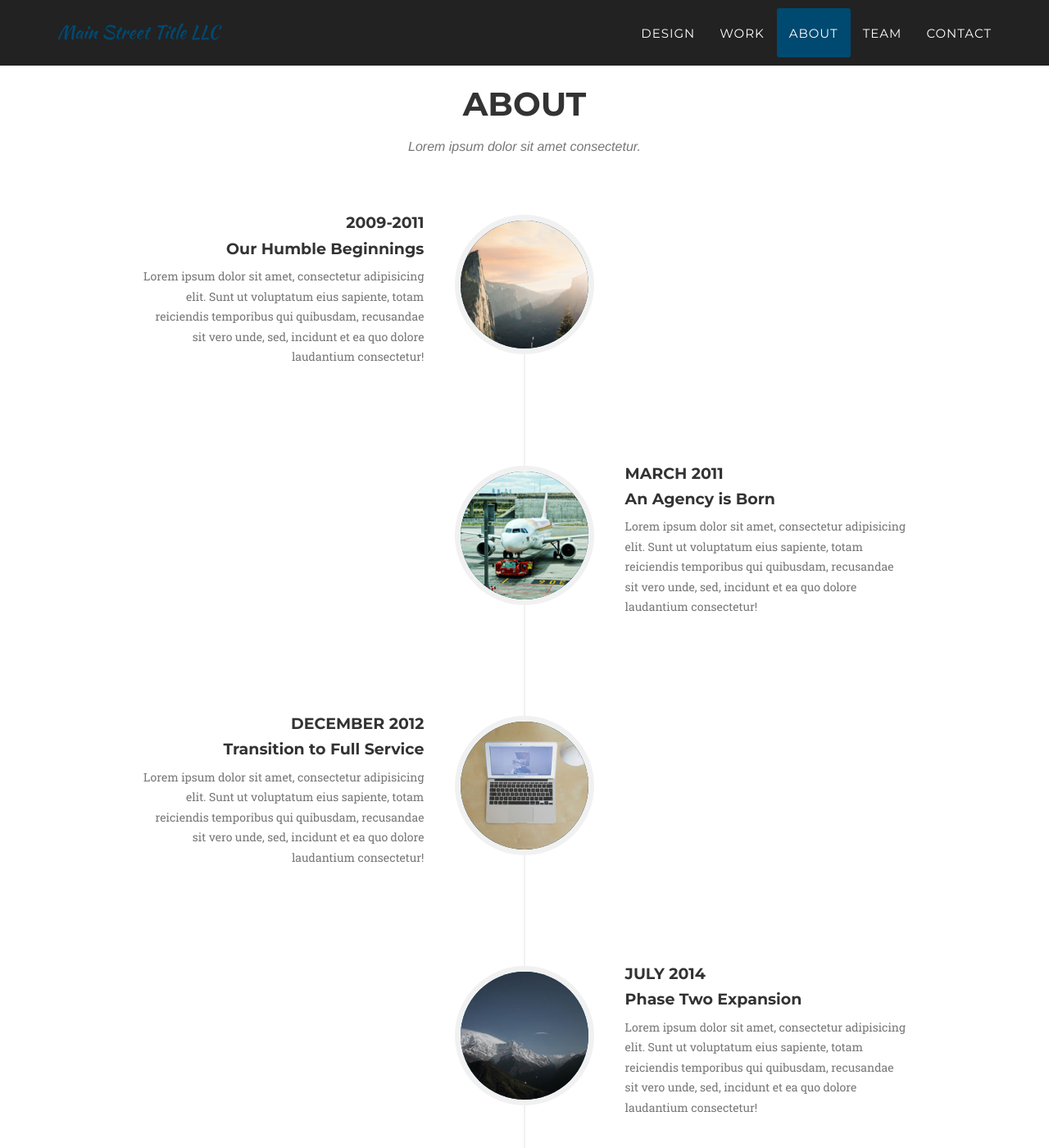
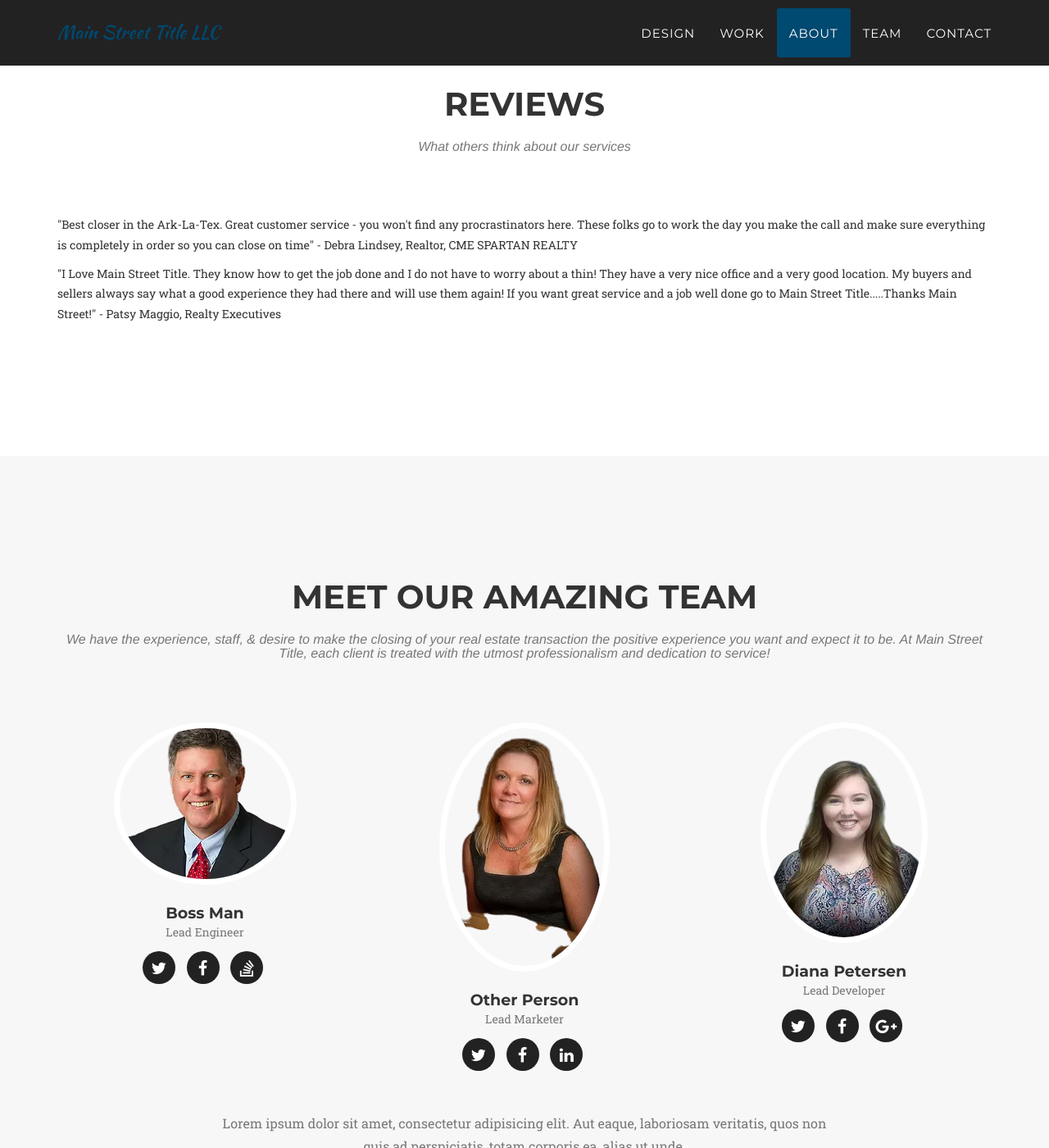
Before and after one commit to MainStreetTitleDeveloper/mainstreettitledeveloper.github.io, a Jekyll site: the page built from index.html, in a window 1280 px wide and 1400 px high, scrolled down 2618 px. Shown: the whole window at 82% size. Built offline with Jekyll 4.4.1, drawn with Linux system fonts in a browser that asks for light colours; some web fonts are replaced.

Commit message:
Update about.html

```diff
--- a/_includes/about.html
+++ b/_includes/about.html
@@ -3,77 +3,14 @@
         <div class="container">
             <div class="row">
                 <div class="col-lg-12 text-center">
-                    <h2 class="section-heading">About</h2>
-                    <h3 class="section-subheading text-muted">Lorem ipsum dolor sit amet consectetur.</h3>
+                    <h2 class="section-heading">Reviews</h2>
+                    <h3 class="section-subheading text-muted">What others think about our services</h3>
                 </div>
             </div>
             <div class="row">
                 <div class="col-lg-12">
-                    <ul class="timeline">
-                        <li>
-                            <div class="timeline-image">
-                                <img class="img-circle img-responsive" src="img/about/1.jpg" alt="">
-                            </div>
-                            <div class="timeline-panel">
-                                <div class="timeline-heading">
-                                    <h4>2009-2011</h4>
-                                    <h4 class="subheading">Our Humble Beginnings</h4>
-                                </div>
-                                <div class="timeline-body">
-                                    <p class="text-muted">Lorem ipsum dolor sit amet, consectetur adipisicing elit. Sunt ut voluptatum eius sapiente, totam reiciendis temporibus qui quibusdam, recusandae sit vero unde, sed, incidunt et ea quo dolore laudantium consectetur!</p>
-                                </div>
-                            </div>
-                        </li>
-                        <li class="timeline-inverted">
-                            <div class="timeline-image">
-                                <img class="img-circle img-responsive" src="img/about/2.jpg" alt="">
-                            </div>
-                            <div class="timeline-panel">
-                                <div class="timeline-heading">
-                                    <h4>March 2011</h4>
-                                    <h4 class="subheading">An Agency is Born</h4>
-                                </div>
-                                <div class="timeline-body">
-                                    <p class="text-muted">Lorem ipsum dolor sit amet, consectetur adipisicing elit. Sunt ut voluptatum eius sapiente, totam reiciendis temporibus qui quibusdam, recusandae sit vero unde, sed, incidunt et ea quo dolore laudantium consectetur!</p>
-                                </div>
-                            </div>
-                        </li>
-                        <li>
-                            <div class="timeline-image">
-                                <img class="img-circle img-responsive" src="img/about/3.jpg" alt="">
-                            </div>
-                            <div class="timeline-panel">
-                                <div class="timeline-heading">
-                                    <h4>December 2012</h4>
-                                    <h4 class="subheading">Transition to Full Service</h4>
-                                </div>
-                                <div class="timeline-body">
-                                    <p class="text-muted">Lorem ipsum dolor sit amet, consectetur adipisicing elit. Sunt ut voluptatum eius sapiente, totam reiciendis temporibus qui quibusdam, recusandae sit vero unde, sed, incidunt et ea quo dolore laudantium consectetur!</p>
-                                </div>
-                            </div>
-                        </li>
-                        <li class="timeline-inverted">
-                            <div class="timeline-image">
-                                <img class="img-circle img-responsive" src="img/about/4.jpg" alt="">
-                            </div>
-                            <div class="timeline-panel">
-                                <div class="timeline-heading">
-                                    <h4>July 2014</h4>
-                                    <h4 class="subheading">Phase Two Expansion</h4>
-                                </div>
-                                <div class="timeline-body">
-                                    <p class="text-muted">Lorem ipsum dolor sit amet, consectetur adipisicing elit. Sunt ut voluptatum eius sapiente, totam reiciendis temporibus qui quibusdam, recusandae sit vero unde, sed, incidunt et ea quo dolore laudantium consectetur!</p>
-                                </div>
-                            </div>
-                        </li>
-                        <li class="timeline-inverted">
-                            <div class="timeline-image">
-                                <h4>Be Part
-                                    <br>Of Our
-                                    <br>Story!</h4>
-                            </div>
-                        </li>
-                    </ul>
+                    <p>"Best closer in the Ark-La-Tex. Great customer service - you won't find any procrastinators here. These folks go to work the day you make the call and make sure everything is completely in order so you can close on time" - Debra Lindsey, Realtor, CME SPARTAN REALTY</p>
+                    <p>"I Love Main Street Title. They know how to get the job done and I do not have to worry about a thin! They have a very nice office and a very good location. My buyers and sellers always say what a good experience they had there and will use them again! If you want great service and a job well done go to Main Street Title.....Thanks Main Street!" - Patsy Maggio, Realty Executives</p>
                 </div>
             </div>
         </div>
```
